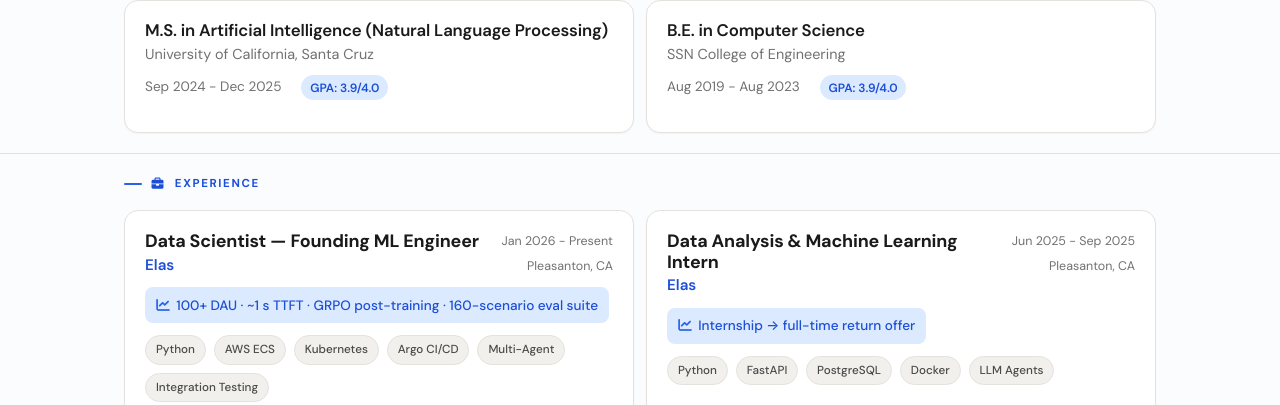
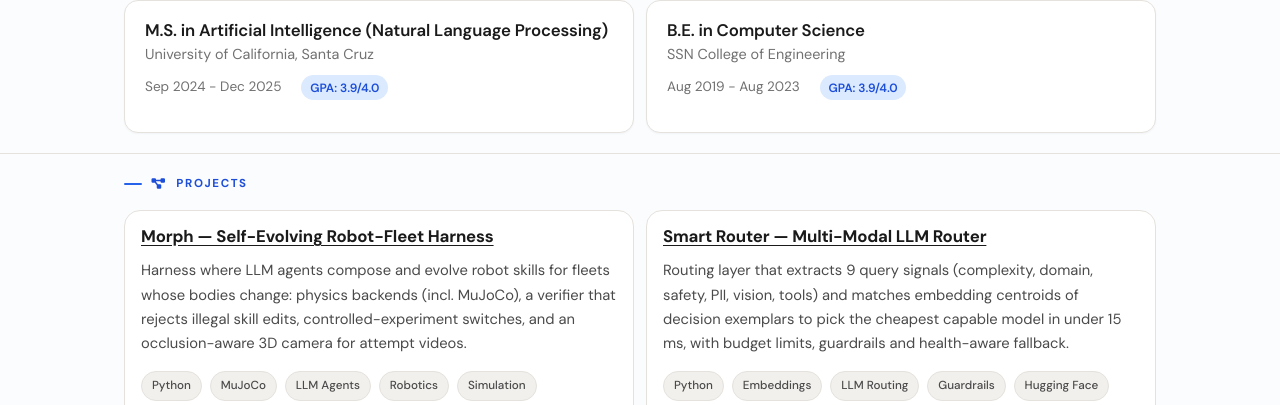
Before and after one commit to kitrakrev/kitrakrev.github.io, an Astro site: page / in a window 1280 px wide. Shown: the part 701-1106 px from the top of the page. Built offline with nearby package versions, Linux system fonts and the light colour scheme; Astro itself is replaced by a stand-in of ours.

Commit message:
feat(home): show all projects on the landing page

```diff
--- a/src/components/ProjectCards.astro
+++ b/src/components/ProjectCards.astro
@@ -2,7 +2,7 @@
 import data from '../data/data.json';
 const { view } = Astro.props;
 const cat = view === 'sde' ? 'SDE' : 'Data Science';
-const projects = data.projects.filter((p) => p.category === cat || p.category === 'Both');
+const projects = view === 'all' ? data.projects : data.projects.filter((p) => p.category === cat || p.category === 'Both');
 ---
 <div class="sde-projects-grid">
   {
--- a/src/pages/index.astro
+++ b/src/pages/index.astro
@@ -1,4 +1,5 @@
 ---
+import ProjectCards from '../components/ProjectCards.astro';
 import Base from '../layouts/Base.astro';
 import Hero from '../components/Hero.astro';
 import EducationBlock from '../components/EducationBlock.astro';
@@ -40,6 +41,13 @@ const competencies = [
   </section>
 
   <EducationBlock />
+
+  <section class="projects-section">
+    <div class="container">
+      <p class="section-label"><i class="fas fa-project-diagram"></i> Projects</p>
+      <ProjectCards view="all" />
+    </div>
+  </section>
 
   <section class="experience-section">
     <div class="container">
```
